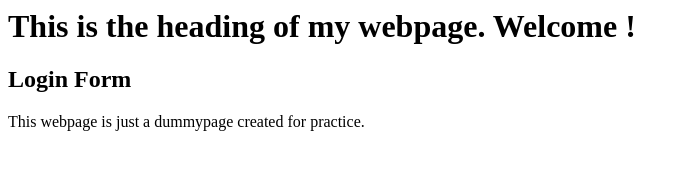
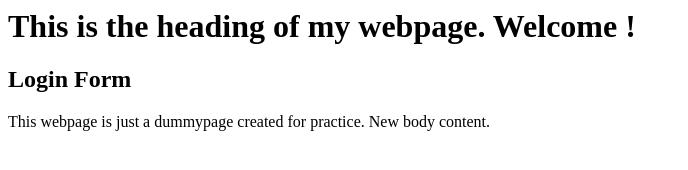
Before and after one commit to feeroz123/LearningGIT, a plain HTML site: page index.html in a window 1280 px wide. Shown: the whole page, without its empty margins (0-688 px from the left). Drawn offline with Linux system fonts and the light colour scheme.

Commit message:
Addded a new line in index.html

```diff
--- a/index.html
+++ b/index.html
@@ -2,4 +2,5 @@
 <h1>This is the heading of my webpage. Welcome !</h1>
 <h2>Login Form</h2>
 <body>This webpage is just a dummypage created for practice.</body>
+<body>New body content.</body>
 </html>
```
